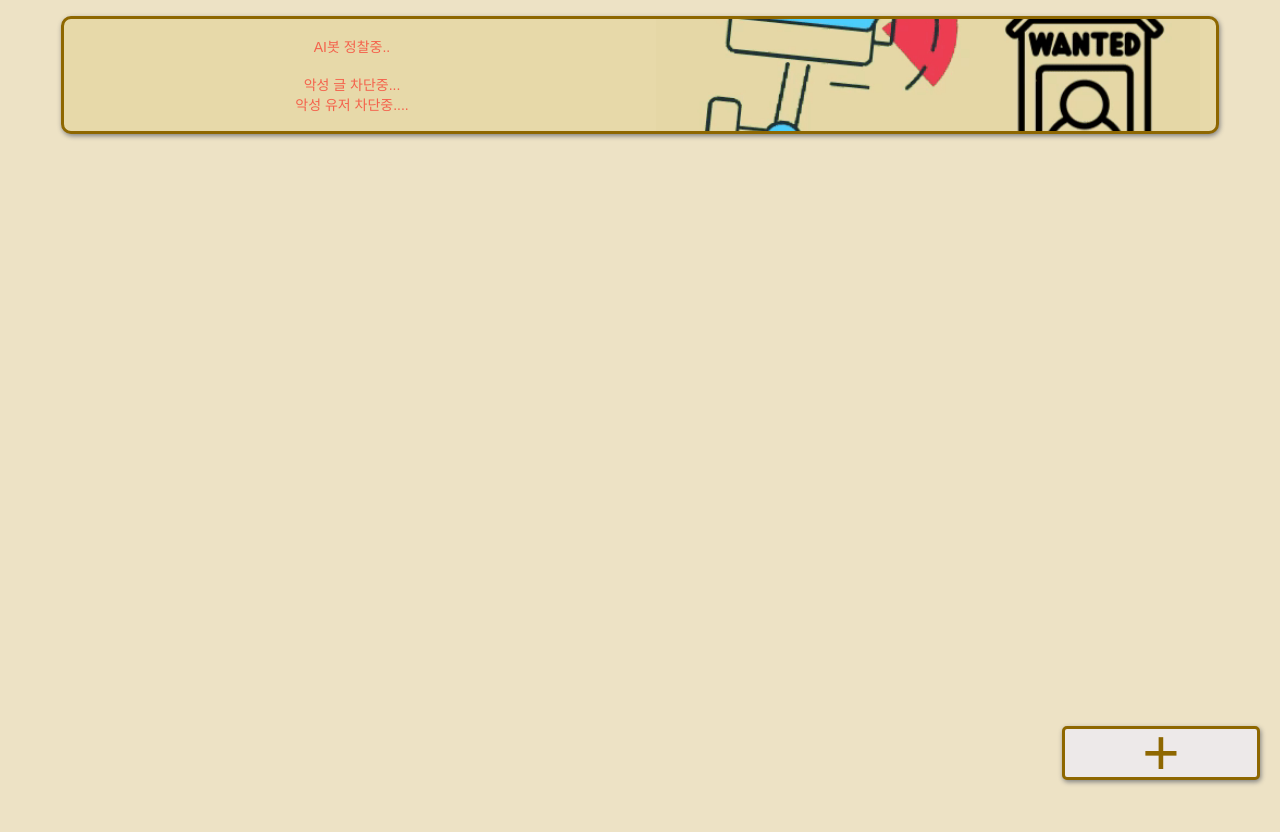
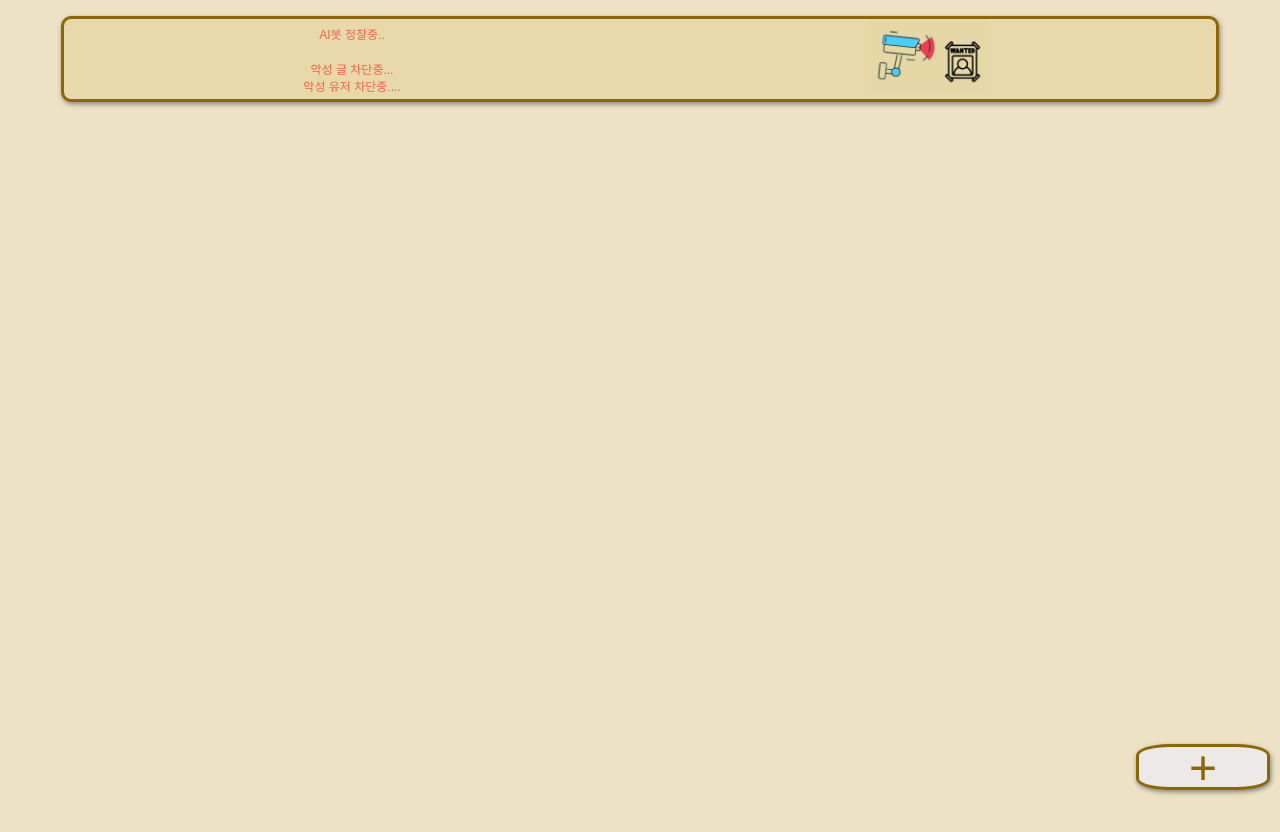
Before and after one commit to sotoro35/level-up-life, a React (Create React App) app: page / in a window 1280 px wide. Built offline with nearby package versions, Linux system fonts and the light colour scheme; no server answers; a web font is replaced by a local one.

Commit message:
ui수정중

```diff
--- a/src/component/Communication.js
+++ b/src/component/Communication.js
@@ -160,7 +160,7 @@ const Container= styled.div`
 
   .header{
     width: 90%;
-    height: 14%;
+    height: 10%;
     margin: 0 auto;
     background-color: rgb(231,217,169);
     border: 3px solid rgb(142,103,0);
@@ -177,33 +177,33 @@ const Container= styled.div`
 
       p{
         color: rgb(244,98,76);
-        font-size: 14px;
+        font-size: 12px;
       }
 
       img{
-        width: 100%;
+        width: 120px;
       }
     }
   }
 
   .floating{
-    width: 15%;
-    height: 6%;
+    width: 10%;
+    height: 5%;
     border: 3px solid rgb(142,103,0);
-    border-radius: 5px;
+    border-radius: 25%;
     display: flex;
     align-items: center;
     justify-content: center;
     background-color: rgb(237,233,233);
     box-shadow: 1px 2px 5px gray;
     position: fixed;
-    bottom: 20px;
-    right: 20px;
+    bottom: 10px;
+    right: 10px;
     cursor: pointer;
 
 
     p{
-      font-size: 4rem;
+      font-size: 3rem;
       color: rgb(142,103,0);
     }
   }
--- a/src/component/Detail.js
+++ b/src/component/Detail.js
@@ -171,11 +171,11 @@ const Detail= ()=>{
 
     return (
         <Container>
+
+            <div className="contentD">
             <label onClick={goList}><MdOutlineArrowBackIosNew/> 뒤로</label>
 
-            <div className="contentD">
-
-                { userId != postUser ? <></> :
+                { userId != postUser ? <div className="report"><p style={{color:'red'}}>너 신고</p></div> :
                 <div className="edit">
                 <p onClick={goEdit}>수정</p>
                 <span>&ensp;/&ensp;</span>
@@ -190,6 +190,10 @@ const Detail= ()=>{
 
                 <Post postD={postD} commentL={comments? comments.length : null} contentD={contentD} imgD={imgD}/>
 
+                <div className="aiText">
+                    {/* <h4>AI 모니터링 봇 사용중</h4> */}
+                    <h5>원활한 커뮤니티 활성화를 위해 <span style={{color:'red'}}>텍스트를 검증</span>하고 있습니다.<br/> <span style={{color:'red'}}>비방, 음란, 악성 등</span> 커뮤니티에 부합하지 않는 내용은 삭제됩니다.</h5>
+                </div>
 
             {
 
@@ -213,9 +217,6 @@ const Detail= ()=>{
             </div>
 
             <div className="input">
-                <h4>AI 모니터링 봇 사용중</h4>
-                <h5>원활한 커뮤니티 활성화를 위해 이미지 및 텍스트를 검증하고 있습니다.<br/> 비방, 음란, 악성 등 커뮤니티에 부합하지 않는 내용은 삭제됩니다.</h5>
-
                 <form onSubmit={addComment}>
                     <input ref={inputRef} placeholder="댓글을 입력하세요" onChange={(event)=>{setComment(event.target.value)}} value={comment}></input>
                     <button type="submit">등록</button>
@@ -305,33 +306,50 @@ const modalBack= {
     justifyContent:'center',
     alignItems:'center'}
 
-const Container= styled.div`
+    const Container= styled.div`
     margin: 0;
     width: 100%;
     height: 100%;
     background-color: rgb(237,226,197);
-    padding: 1rem 0;
-    overflow-y: hidden;
+    padding: .5rem 0;
+    display: flex;
+    flex-direction: column;
+
+    .contentD{/* 프로필+댓글 */
+        width: 100%;
+        background-color: rgb(237,226,197);
+        border: 0;
+        padding-bottom: 5rem;
+        overflow-y: scroll-none;
+    }
 
     label{
         display: flex;
+        width: 20%;
         align-items: center;
         margin-left: 1rem;
+        font-size: 20px;
         color: rgb(142, 103, 0);
-        font-size: 20px;
     }
 
-    .edit{
+    .report{
+        position: absolute;
+        right: 30px;
+        top: 25px;
+        color: rgb(136,82,50);
+        font-size: 12px;
+    }
+
+    .edit{ /* 수정 + 삭제 */
         position: absolute;
         right: 25px;
-        top: 25px;
+        top: 20px;
 
         p{
             display: inline-block;
             color: rgb(136,82,50);
             font-weight: 500;
             font-size: 14px;
-            /* border: 1px solid red; */
             padding: .5rem .2rem;
             cursor: pointer;
         }
@@ -341,75 +359,23 @@ const Container= styled.div`
             font-weight: 500;
             font-size: 14px;
         }
+    }/* 수정모드 */
 
+
+    .commentB{ /* 전체댓글 */
+        border-radius: 7px;
+        padding: .5rem;
+        position: relative;
+        margin: 0 1rem;
     }
 
-    .content{
-        border: 1px solid rgb(142, 103, 0);
-    }
-
-    .contentD{
-        background-color: rgb(245, 245, 245);
-        border: 2px solid rgb(142,103,0);
-        border-radius: 7px;
-        padding-bottom: 1rem;
-        margin: 1rem;
-        box-shadow: 1px 3px 5px gray;
-        max-height: 70%;
-        overflow-y: scroll;
-        /* border: 1px solid red; */
-    }
-
-    .commentB{
-        /* background-color: rgb(237,233,233); */
-        /* background-color: ${props => props.comments ? 'rgb(237,233,233)' : 'transparent'}; */
-        border-radius: 7px;
-        margin: 0 1.5rem;
-        padding: .5rem;
-
-        .commentD:not(:first-child) {
-        border-top: 1px solid rgb(217, 217, 217);
-        }
-
-        /* .commentD{
-            width: 100%;
-            border: 0;
-            margin-bottom: .5rem;
-        } */
-
-        /* .commentD:not(:first-child) {
-            border-top: 1px solid rgb(217, 217, 217);
-            }
-
-            .PofileD{
-            display: flex;
-            text-align: left;
-            align-items: center;
-            box-sizing: border-box;
-            padding-top: .7rem;
-
-            img{
-                border: 1px solid rgb(142, 103, 0);
-                border-radius: 10px;
-                width: 2rem;
-                margin-right: .5rem;
-            }
-
-            h5{
-                color: rgb(142, 103, 0);
-                font-weight: 100;
-            }
-
-            h6{
-                color: burlywood;
-                font-weight: 100;
-            }
-
-
-            } */
-
-     p{
-            font-size: 12px;
+    .aiText{
+        h5{
+            color: rgb(142, 103, 0);
+            font-size: 10px;
+            font-weight: 200;
+            text-align: center;
+            margin: .3rem 0;
         }
     }
 
@@ -419,21 +385,6 @@ const Container= styled.div`
         bottom: 0px;
         text-align: center;
         box-sizing: border-box;
-
-
-        h4{
-        color: red;
-        font-size: 12px;
-        text-align: center;
-        }
-
-        h5{
-            color: rgb(142, 103, 0);
-            font-size: 10px;
-            font-weight: 200;
-            text-align: center;
-            margin: .3rem 0;
-        }
 
         form{
             background-color: rgb(142, 103, 0);
@@ -460,9 +411,6 @@ const Container= styled.div`
                 box-shadow: 1px 2px 5px gray;
             }
         }
-
-
     }
 
-
 `
--- a/src/component/Post.js
+++ b/src/component/Post.js
@@ -80,10 +80,10 @@ export default Post
 
 const Card= styled.div`
     margin: 1rem auto;
-    /* background-color: ${props => props.current ? 'darkgray' : 'dimgray'}; */
-    border: ${props => props.postD == 'postD' ? '0' : '3px solid rgb(142, 103, 0)'};
+    border: ${props => props.postD == 'postD' ? '0' : '2px solid rgb(142, 103, 0)'};
     border-radius: 10px;
-    background-color: rgb(245, 245, 245);
+    background-color: white;
+    /* background-color: rgb(245, 245, 245); */
     width: 90%;
     box-sizing: border-box;
 
@@ -94,45 +94,43 @@ const Card= styled.div`
         box-sizing: border-box;
 
         div{
-            margin: 1rem .5rem 0;
+            margin: .8rem 0 0 .5rem;
 
             h3{
                     color: rgb(142, 103, 0);
                     margin: 0 0 .3rem 0;
-                    font-weight: 100;
                     font-size: 16px;
                 }
 
                 p{
-                    color: burlywood;
-                    font-size: 14px;
+                    color: rgb(250, 110, 110);
+                    font-size: 12px
 
                 }
 
             img{
-            border: 2px solid rgb(142, 103, 0);
-            border-radius: 10px;
-            width: 3rem;
-        }
-
-        }
-
+            margin-left: .5rem;
+            border: 1px solid rgb(142, 103, 0);
+            border-radius: 20%;
+            width: 3.5rem;
+        }}
     }
 
     .content{
         box-sizing: content-box;
         background-color: rgb(226, 221, 202);
-        margin: .5rem;
-        border-radius: 7px;
-        text-align: left;
+        margin: .2rem .5rem .5rem .5rem;
+        border-radius: 10px;
 
         img{
             width: 80px;
             height: 80px;
+            display: inline-block;
             border: 1px solid gray ;
             border-radius: 7px;
             box-shadow: 1px 1px 3px gray;
             margin-left: .5rem;
+            text-align: left;
         }
 
         p{
@@ -147,18 +145,14 @@ const Card= styled.div`
         }
 
         h5{
-
             background-color: rgb(226, 221, 202);
             text-align: right;
             margin-right: 1rem;
             padding-bottom: .5rem;
             border-radius: 5px;
             color: rgb(142, 103, 0);
-        font-size: 12px;
+            font-size: 10px;
         }
     }
 
-
-
-
 `
--- a/src/component/PostComment.js
+++ b/src/component/PostComment.js
@@ -2,7 +2,7 @@ import { useEffect, useState } from "react"
 import styled from "styled-components"
 import profile from '../img/profile.png'
 import { useSelector } from "react-redux";
-import deleteIcon from '../img/delete.png'
+import deleteIcon from '../img/delete2.png'
 
 
 const PostComment= (props)=>{
@@ -64,7 +64,8 @@ const PostComment= (props)=>{
                             <div className="deleteCom">
                                 <h5>{nickName}</h5>
                                 {
-                                    userId == commentId ? <img src={deleteIcon} alt="deleteIcon" onClick={deleteComment}/> : <></>
+                                    userId == commentId ? <img src={deleteIcon} alt="deleteIcon" onClick={deleteComment}/>
+                                    : <div className="report"><p style={{color:'red'}}>너 신고</p></div>
                                 }
                             </div>
 
@@ -83,7 +84,7 @@ const CommentD= styled.div`
     border: 0;
     margin-bottom: .5rem;
 
-    .commentD:not(:first-child) {
+    &:not(:first-child) {
         border-top: 1px solid rgb(217, 217, 217);
         }
 
@@ -102,8 +103,9 @@ const CommentD= styled.div`
         }
 
         h6{
-            color: burlywood;
+            color:rgb(250, 110, 110);
             font-weight: 100;
+            font-size: 10px;
             }
 
 
@@ -114,20 +116,23 @@ const CommentD= styled.div`
                 width: 70%;
                 color: rgb(142, 103, 0);
                 font-weight: 100;
+                font-size: 12px;
             }
 
             img{
                 margin-left: 1rem;
                 width: 15px;
                 border: 0;
-
+                position: absolute;
+                right: 10px;
             }
         }
+    }
 
-
+    p{
+        margin-left: .2rem;
+        font-size: 10px;
     }
 
 
-
-
 `
```
Also changed, not shown: src/img/delete2.png (added). Lines whose indentation alone changed are shown as unchanged.
